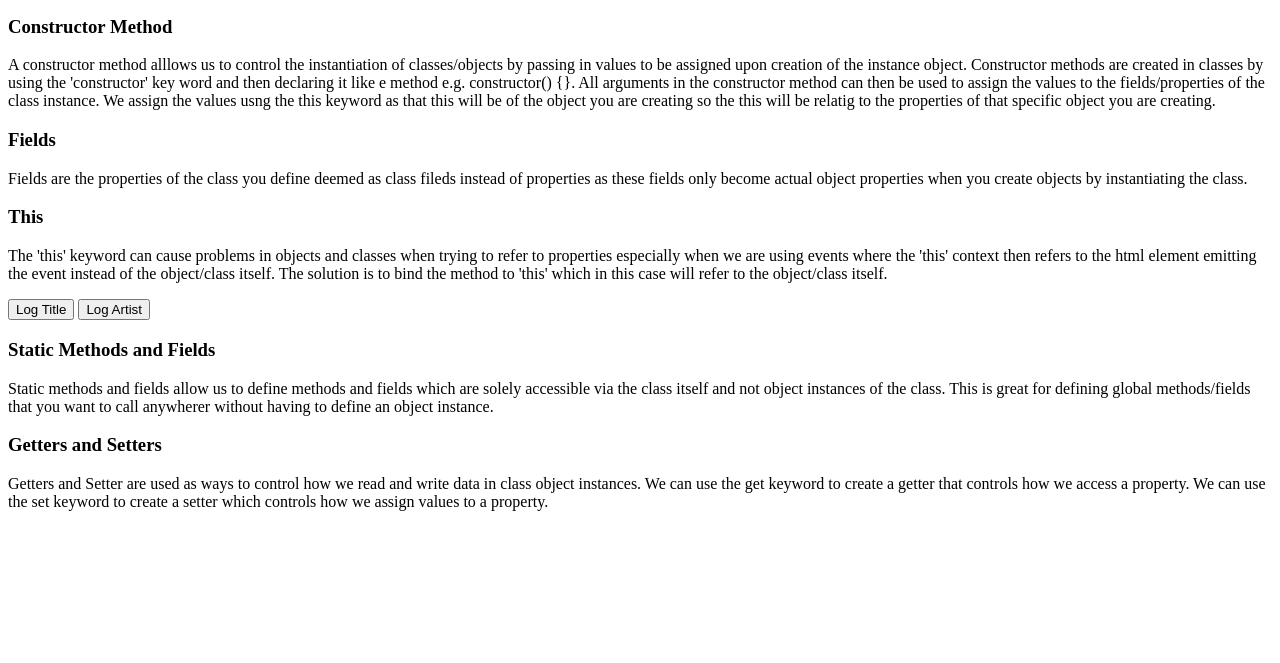
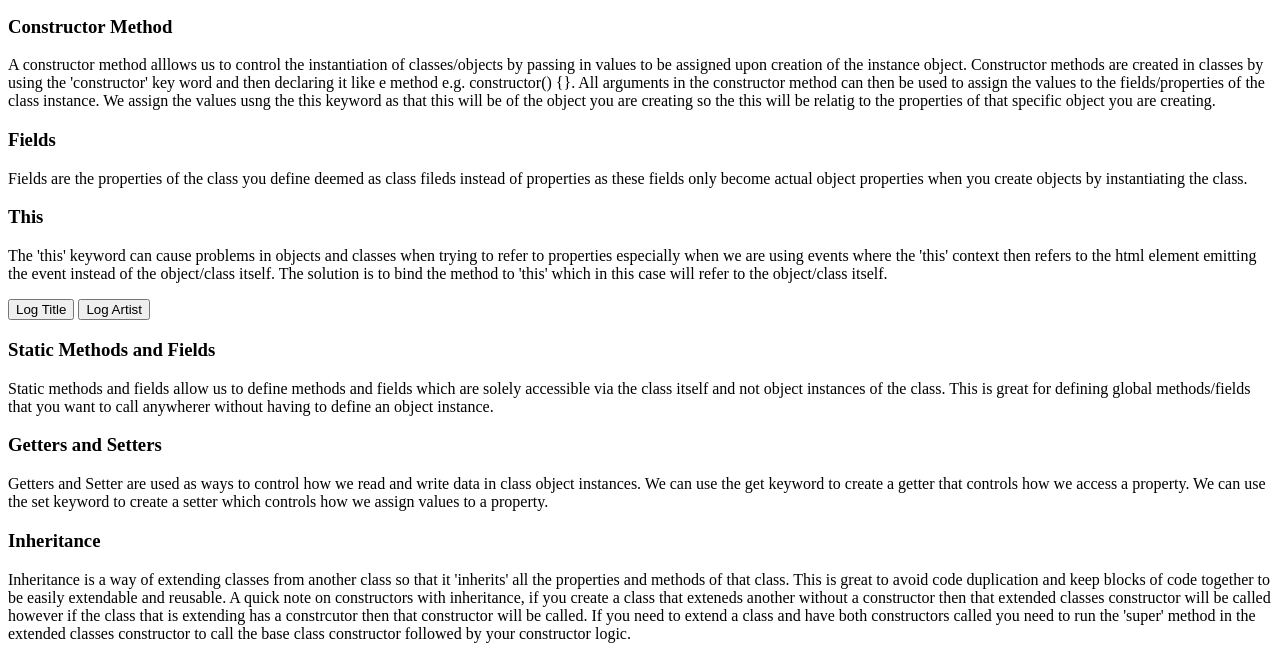
Before and after one commit to Adam-Harte/classes-oop, a plain HTML site: page index.html in a window 1280 px wide. Shown: the part 137-800 px from the top of the page. Drawn offline with Linux system fonts and the light colour scheme.

Commit message:
inheritance added

```diff
--- a/app.js
+++ b/app.js
@@ -85,3 +85,34 @@ const newCar = new Car('Ford', 5);
 console.log(newCar.model);
 newCar.setSeats(7);
 console.log(newCar.seats);
+
+// inheritance
+class Post {
+   constructor(title, date, creator) {
+      this.title = title;
+      this.date = date;
+      this.creator = creator;
+   }
+}
+
+class VideoPost extends Post {
+   constructor(title, date, creator, vidUrl) {
+      super(title, date, creator);
+      this.vidUrl = vidUrl;
+   }
+}
+
+class ImagePost extends Post {
+   constructor(title, date, creator, imgUrl) {
+      super(title, date, creator);
+      this.imgUrl = imgUrl;
+   }
+}
+
+const newVidPost = new VideoPost('vid1', 2020, 'Adam', 'adam.mp4');
+const newImgPost = new ImagePost('img1', 2020, 'Owen', 'Owen.png');
+
+console.log(newVidPost.title);
+console.log(newVidPost.vidUrl);
+console.log(newImgPost.title);
+console.log(newImgPost.imgUrl);
--- a/index.html
+++ b/index.html
@@ -58,5 +58,18 @@
       that controls how we access a property. We can use the set keyword to
       create a setter which controls how we assign values to a property.
     </p>
+    <h3>Inheritance</h3>
+    <p>
+      Inheritance is a way of extending classes from another class so that it
+      'inherits' all the properties and methods of that class. This is great to
+      avoid code duplication and keep blocks of code together to be easily
+      extendable and reusable. A quick note on constructors with inheritance, if
+      you create a class that exteneds another without a constructor then that
+      extended classes constructor will be called however if the class that is
+      extending has a constrcutor then that constructor will be called. If you
+      need to extend a class and have both constructors called you need to run
+      the 'super' method in the extended classes constructor to call the base
+      class constructor followed by your constructor logic.
+    </p>
   </body>
 </html>
```
